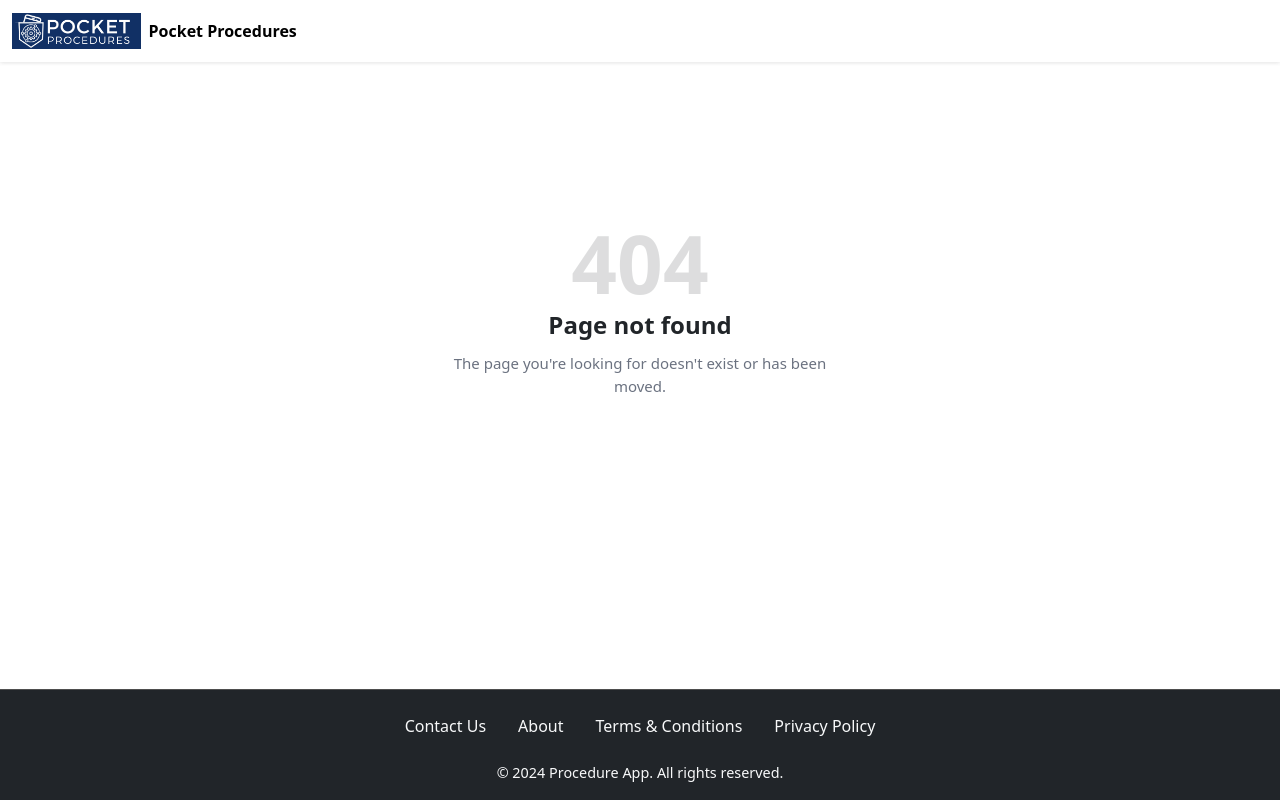
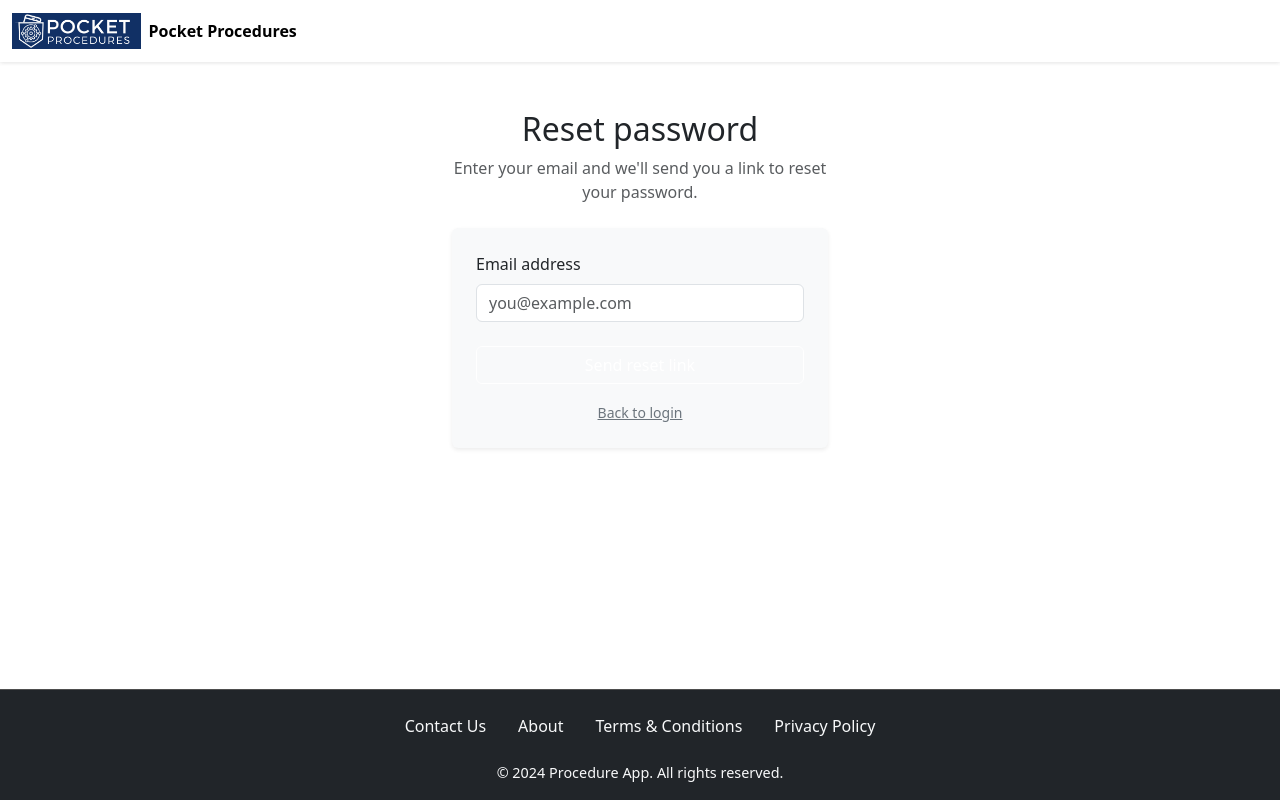
Before and after one commit to aiprojectslaz/pocket_pro, a Vue app in the folder pro-app-main/: page /reset-password in a window 1280 px wide. Built offline with nearby package versions, Linux system fonts and the light colour scheme; no server answers.

Commit message:
Protect /search route + fix auth consistency

```diff
--- a/pro-app-main/src/router/index.js
+++ b/pro-app-main/src/router/index.js
@@ -95,11 +95,17 @@ const routes = [
     name: 'login',
     component: () => import('../views/LoginView.vue'),
   },
+  {
+    path: '/reset-password',
+    name: 'reset-password',
+    component: () => import('../views/ResetPasswordView.vue'),
+  },
 
   {
     path: '/search',
     name: 'search-results',
     component: SearchResultsView,
+    meta: { requiresAuth: true },
   },
   {
     path: '/contact',
--- a/pro-app-main/src/views/LoginView.vue
+++ b/pro-app-main/src/views/LoginView.vue
@@ -35,7 +35,7 @@
           </div>
         </div>
         <div class="col">
-          <a href="#!">Forgot password?</a>
+          <RouterLink to="/reset-password">Forgot password?</RouterLink>
         </div>
       </div>
 
--- /dev/null
+++ b/pro-app-main/src/views/ResetPasswordView.vue
@@ -0,0 +1,94 @@
+<template>
+  <div class="reset-container container mt-5">
+    <h2 class="text-center mb-2">Reset password</h2>
+    <p class="text-center text-muted mb-4">
+      Enter your email and we'll send you a link to reset your password.
+    </p>
+
+    <!-- Success state -->
+    <div v-if="submitted" class="alert alert-success text-center" role="alert">
+      Check your inbox — a reset link has been sent to <strong>{{ email }}</strong>.
+      <div class="mt-3">
+        <RouterLink to="/login" class="btn btn-sm btn-outline-secondary">Back to login</RouterLink>
+      </div>
+    </div>
+
+    <!-- Form state -->
+    <form v-else @submit.prevent="sendReset" class="p-4 shadow-sm rounded bg-light">
+      <div class="form-group mb-4">
+        <label for="email" class="form-label">Email address</label>
+        <input
+          type="email"
+          v-model="email"
+          id="email"
+          class="form-control"
+          placeholder="you@example.com"
+          required
+          :disabled="loading"
+        />
+      </div>
+
+      <div v-if="errorMessage" class="alert alert-danger mb-3" role="alert">
+        {{ errorMessage }}
+      </div>
+
+      <button type="submit" class="btn btn-brand w-100" :disabled="loading">
+        {{ loading ? 'Sending…' : 'Send reset link' }}
+      </button>
+
+      <div class="text-center mt-3">
+        <RouterLink to="/login" class="text-secondary" style="font-size: 0.875rem;">
+          Back to login
+        </RouterLink>
+      </div>
+    </form>
+  </div>
+</template>
+
+<script>
+import { supabase } from '@/lib/supabase';
+
+export default {
+  data() {
+    return {
+      email: '',
+      loading: false,
+      submitted: false,
+      errorMessage: '',
+    };
+  },
+  methods: {
+    async sendReset() {
+      this.errorMessage = '';
+      this.loading = true;
+      try {
+        const { error } = await supabase.auth.resetPasswordForEmail(this.email, {
+          redirectTo: `${window.location.origin}/login`,
+        });
+        if (error) throw error;
+        this.submitted = true;
+      } catch (error) {
+        this.errorMessage = error.message || 'Something went wrong. Please try again.';
+      } finally {
+        this.loading = false;
+      }
+    },
+  },
+};
+</script>
+
+<style scoped lang="scss">
+.reset-container {
+  max-width: 400px;
+  margin: 0 auto;
+}
+
+.btn-brand {
+  background: var(--brand-primary);
+  color: #fff;
+  border-color: var(--brand-primary);
+  font-size: 1rem;
+  &:hover { opacity: 0.88; }
+  &:disabled { opacity: 0.6; cursor: not-allowed; }
+}
+</style>
```
